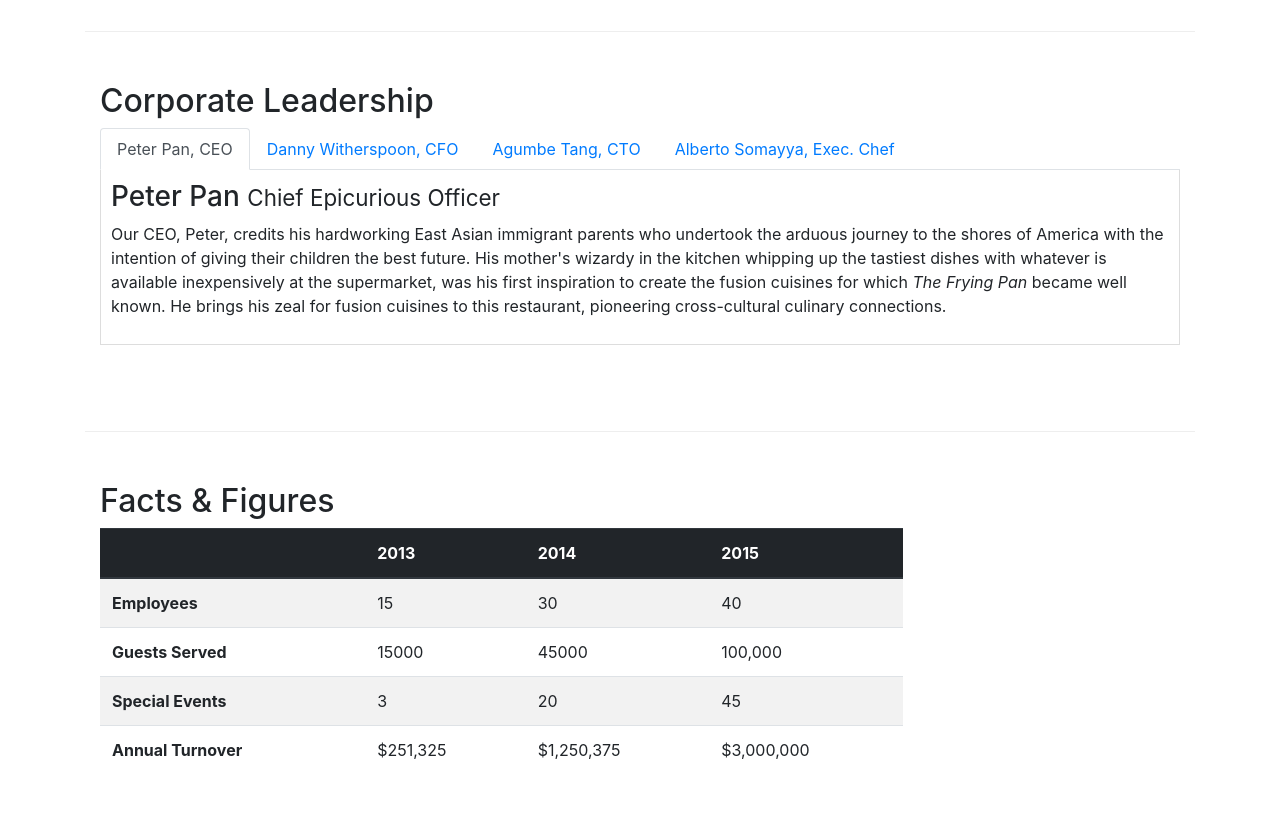
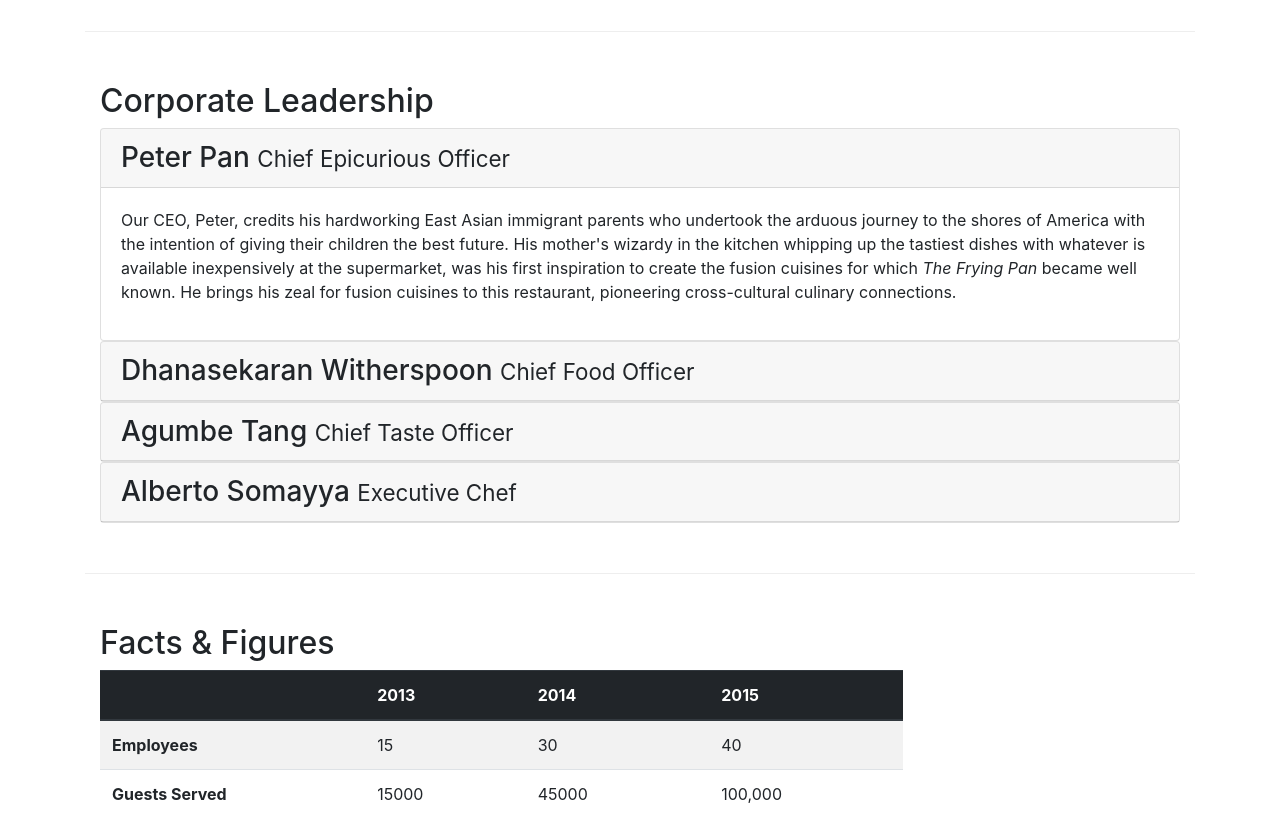
Before and after one commit to brmays/FullStackBootstrap, a website: page aboutus.html in a window 1280 px wide. Shown: the part 940-1756 px from the top of the page. Drawn offline with nearby package versions, Linux system fonts and the light colour scheme.

Commit message:
Accordian

```diff
--- a/aboutus.html
+++ b/aboutus.html
@@ -103,40 +103,62 @@
         <div class="row row-content">
             <div class="col col-sm col-md">
                 <h2>Corporate Leadership</h2>
-                <ul class="nav nav-tabs">
-                    <li class="nav-item">
-                      <a class="nav-link active" href="#peter"
-                        role="tab" data-toggle="tab">Peter Pan, CEO</a>
-                    </li>
-                    <li class="nav-item">
-                      <a class="nav-link" href="#danny" role="tab"
-                        data-toggle="tab">Danny Witherspoon, CFO</a>
-                    </li>
-                    <li class="nav-item">
-                      <a class="nav-link" href="#agumbe" role="tab"
-                        data-toggle="tab">Agumbe Tang, CTO</a>
-                    </li>
-                    <li class="nav-item">
-                      <a class="nav-link" href="#alberto" role="tab"
-                        data-toggle="tab">Alberto Somayya, Exec. Chef</a>
-                    </li>
-                </ul>
-                <div class="tab-content">
-                    <div role="tabpanel" class="tab-pane fade show active" id="peter">
-                        <h3>Peter Pan <small>Chief Epicurious Officer</small></h3>
-                        <p class="d-none d-sm-block">Our CEO, Peter, credits his hardworking East Asian immigrant parents who undertook the arduous journey to the shores of America with the intention of giving their children the best future. His mother's wizardy in the kitchen whipping up the tastiest dishes with whatever is available inexpensively at the supermarket, was his first inspiration to create the fusion cuisines for which <em>The Frying Pan</em> became well known. He brings his zeal for fusion cuisines to this restaurant, pioneering cross-cultural culinary connections.</p>
+                <div class="accordian">
+                    <div class="card">
+                      <div class="card-header" role="tab" id="peterhead">
+                        <h3 class="mb-0">
+                            <a data-toggle="collapse" data-target="#peter">
+                              Peter Pan <small>Chief Epicurious Officer</small>
+                            </a>
+                        </h3>
+                      </div>
+                      <div class="collapse show" id="peter" data-parent="#accordian">
+                        <div class="card-body">
+                          <p class="d-none d-sm-block">Our CEO, Peter, credits his hardworking East Asian immigrant parents who undertook the arduous journey to the shores of America with the intention of giving their children the best future. His mother's wizardy in the kitchen whipping up the tastiest dishes with whatever is available inexpensively at the supermarket, was his first inspiration to create the fusion cuisines for which <em>The Frying Pan</em> became well known. He brings his zeal for fusion cuisines to this restaurant, pioneering cross-cultural culinary connections.</p>
+                        </div>
+                      </div>
                     </div>
-                    <div role="tabpanel" class="tab-pane fade" id="danny">
-                        <h3>Dhanasekaran Witherspoon <small>Chief Food Officer</small></h3>
-                        <p class="d-none d-sm-block">Our CFO, Danny, as he is affectionately referred to by his colleagues, comes from a long established family tradition in farming and produce. His experiences growing up on a farm in the Australian outback gave him great appreciation for varieties of food sources. As he puts it in his own words, <em>Everything that runs, wins, and everything that stays, pays!</em></p>
+                    <div class="card">
+                      <div class="card-header" role="tab" id="dannyhead">
+                        <h3 class="mb-0">
+                          <a class="collapsed" data-toggle="collapse" data-target="#danny">
+                            Dhanasekaran Witherspoon <small>Chief Food Officer</small>
+                          </a>
+                        </h3>
+                      </div>
+                      <div class="collapse" id="danny" data-parent="#accordian">
+                        <div class="card-body">
+                          <p class="d-none d-sm-block">Our CFO, Danny, as he is affectionately referred to by his colleagues, comes from a long established family tradition in farming and produce. His experiences growing up on a farm in the Australian outback gave him great appreciation for varieties of food sources. As he puts it in his own words, <em>Everything that runs, wins, and everything that stays, pays!</em></p>
+                        </div>
+                      </div>
                     </div>
-                    <div role="tabpanel" class="tab-pane fade" id="agumbe">
-                        <h3>Agumbe Tang <small>Chief Taste Officer</small></h3>
-                        <p class="d-none d-sm-block">Blessed with the most discerning gustatory sense, Agumbe, our CTO, personally ensures that every dish that we serve meets his exacting tastes. Our chefs dread the tongue lashing that ensues if their dish does not meet his exacting standards. He lives by his motto, <em>You click only if you survive my lick.</em></p>
+                    <div class="card">
+                      <div class="card-header" role="tab" id="agumbehead">
+                        <h3 class="mb-0">
+                          <a class="collapsed" data-toggle="collapse" data-target="#agumbe">
+                            Agumbe Tang <small>Chief Taste Officer</small>
+                          </a>
+                        </h3>
+                      </div>
+                      <div class="collapse" id="agumbe" data-parent="#accordian">
+                        <div class="card-body">
+                          <p class="d-none d-sm-block">Blessed with the most discerning gustatory sense, Agumbe, our CTO, personally ensures that every dish that we serve meets his exacting tastes. Our chefs dread the tongue lashing that ensues if their dish does not meet his exacting standards. He lives by his motto, <em>You click only if you survive my lick.</em></p>
+                        </div>
+                      </div>
                     </div>
-                    <div role="tabpanel" class="tab-pane fade" id="alberto">
-                        <h3>Alberto Somayya <small>Executive Chef</small></h3>
-                        <p class="d-none d-sm-block">Award winning three-star Michelin chef with wide International experience having worked closely with whos-who in the culinary world, he specializes in creating mouthwatering Indo-Italian fusion experiences. He says, <em>Put together the cuisines from the two craziest cultures, and you get a winning hit! Amma Mia!</em></p>
+                    <div class="card">
+                      <div class="card-header" role="tab" id="albertohead">
+                        <h3 class="mb-0">
+                          <a class="collapsed" data-toggle="collapse" data-target="#alberto">
+                            Alberto Somayya <small>Executive Chef</small>
+                          </a>
+                        </h3>
+                      </div>
+                      <div class="collapse" id="alberto" data-parent="#accordian">
+                        <div class="card-body">
+                          <p class="d-none d-sm-block">Award winning three-star Michelin chef with wide International experience having worked closely with whos-who in the culinary world, he specializes in creating mouthwatering Indo-Italian fusion experiences. He says, <em>Put together the cuisines from the two craziest cultures, and you get a winning hit! Amma Mia!</em></p>
+                        </div>
+                      </div>
                     </div>
                 </div>
             </div>
```
